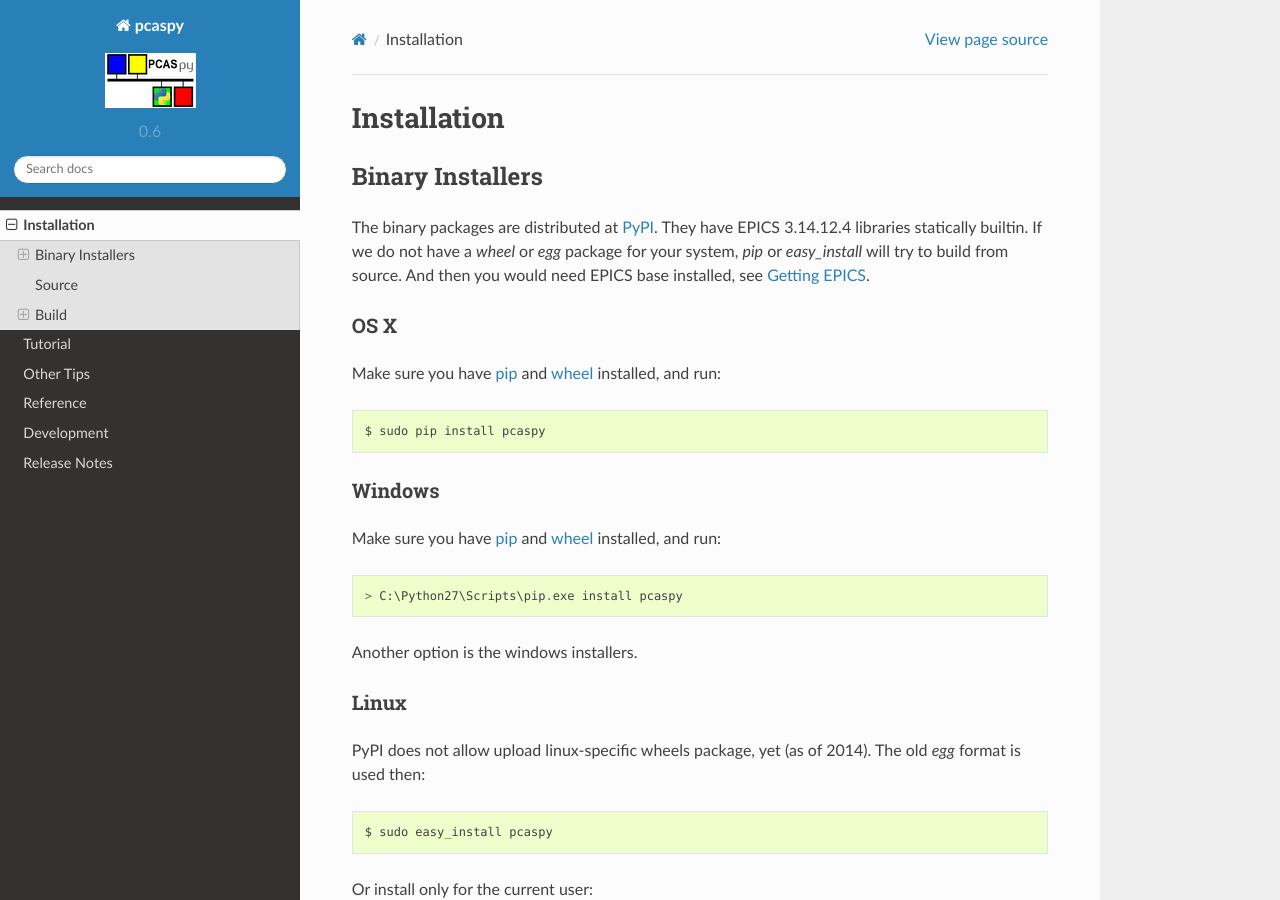
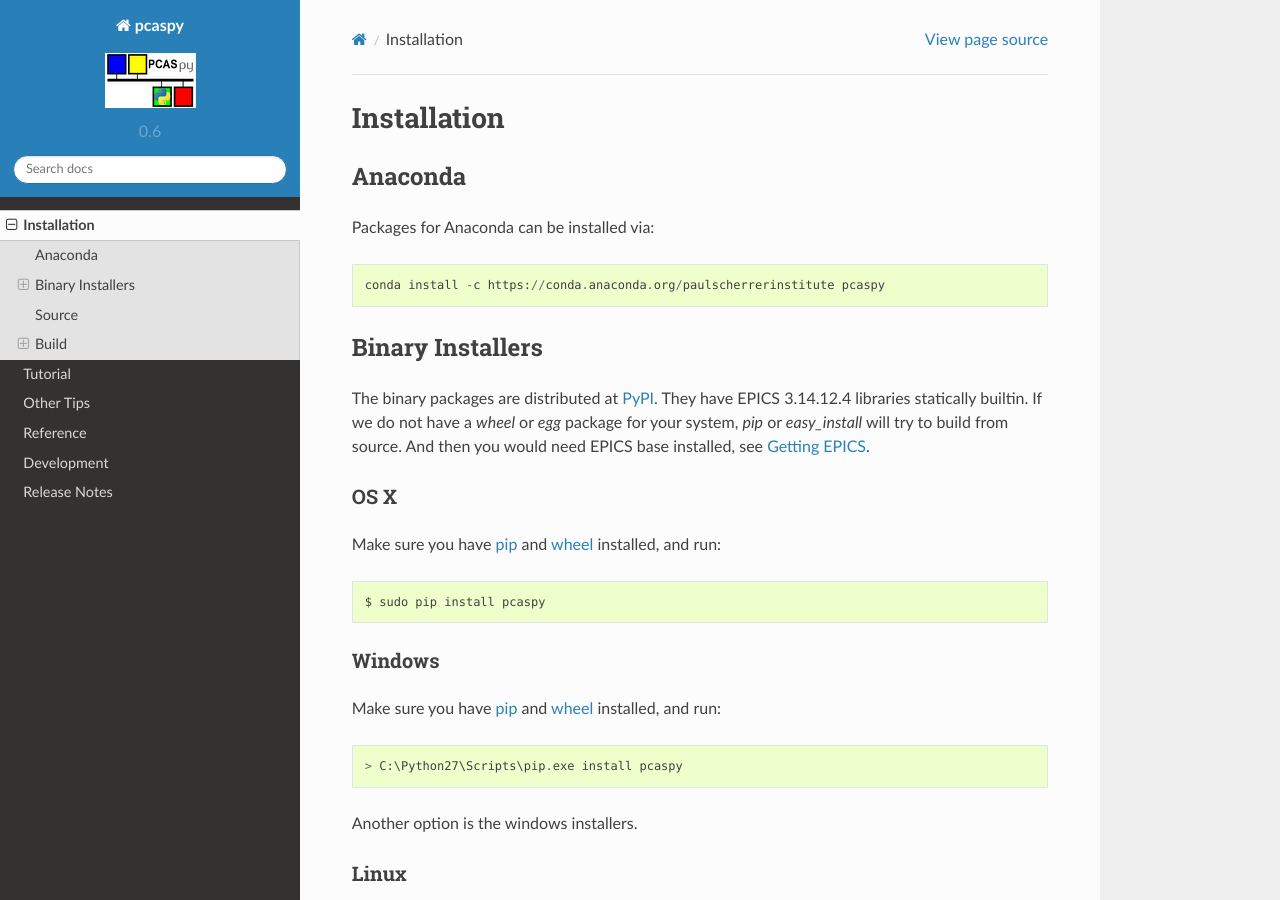
Before and after one commit to paulscherrerinstitute/pcaspy, a Sphinx documentation site: the page built from docs/source/installation.rst, in a window 1280 px wide and 900 px high. Built offline with Sphinx 7.4.7 and the Read the Docs theme 2.0.0, drawn with Linux system fonts in a browser that asks for light colours.

Commit message:
mention the anaconda packages

```diff
--- a/docs/source/installation.rst
+++ b/docs/source/installation.rst
@@ -2,6 +2,12 @@
 
 Installation
 ============
+
+Anaconda
+--------
+Packages for Anaconda can be installed via::
+
+    conda install -c https://conda.anaconda.org/paulscherrerinstitute pcaspy
 
 Binary Installers
 -----------------
```
